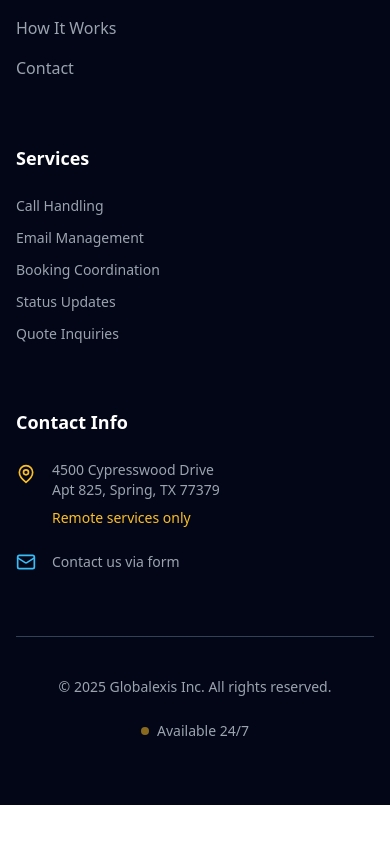
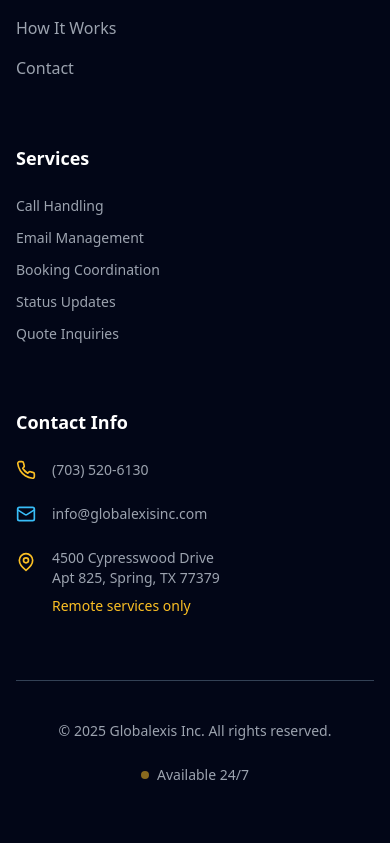
Before and after one commit to salpuree/globalexis, a React (Vite) app: page / in a window 390 px wide. Shown: the part 9766-10609 px from the top of the page. Before the commit the page ends 10571 px from the top, so only its background shows below. Built offline with nearby package versions, Linux system fonts and the light colour scheme.

Commit message:
Add Phone icon import
cgen-c2de45e5c87a48f1bbf4f5ca42f1e880

```diff
--- a/src/components/Footer.tsx
+++ b/src/components/Footer.tsx
@@ -1,4 +1,4 @@
-import { Headphones, Mail, MapPin } from 'lucide-react';
+import { Headphones, Mail, MapPin, Phone } from 'lucide-react';
 
 export function Footer() {
   const scrollToSection = (id: string) => {
@@ -56,6 +56,20 @@ export function Footer() {
           <div>
             <h3 className="text-lg font-semibold text-white mb-6">Contact Info</h3>
             <div className="space-y-6">
+              <div className="flex items-center gap-4">
+                <Phone className="w-5 h-5 text-amber-400 flex-shrink-0" />
+                <a href="tel:+17035206130" className="text-gray-400 hover:text-amber-400 transition-colors text-sm">
+                  (703) 520-6130
+                </a>
+              </div>
+
+              <div className="flex items-center gap-4">
+                <Mail className="w-5 h-5 text-primary-400 flex-shrink-0" />
+                <a href="mailto:info@globalexisinc.com" className="text-gray-400 hover:text-primary-400 transition-colors text-sm">
+                  info@globalexisinc.com
+                </a>
+              </div>
+
               <div className="flex items-start gap-4">
                 <MapPin className="w-5 h-5 text-amber-400 flex-shrink-0 mt-1" />
                 <div className="text-gray-400 text-sm">
@@ -63,16 +77,6 @@ export function Footer() {
                   <p>Apt 825, Spring, TX 77379</p>
                   <p className="text-amber-400 mt-2 font-medium">Remote services only</p>
                 </div>
-              </div>
-
-              <div className="flex items-center gap-4">
-                <Mail className="w-5 h-5 text-primary-400 flex-shrink-0" />
-                <button
-                  onClick={() => scrollToSection('contact')}
-                  className="text-gray-400 hover:text-primary-400 transition-colors text-sm"
-                >
-                  Contact us via form
-                </button>
               </div>
             </div>
           </div>
```
